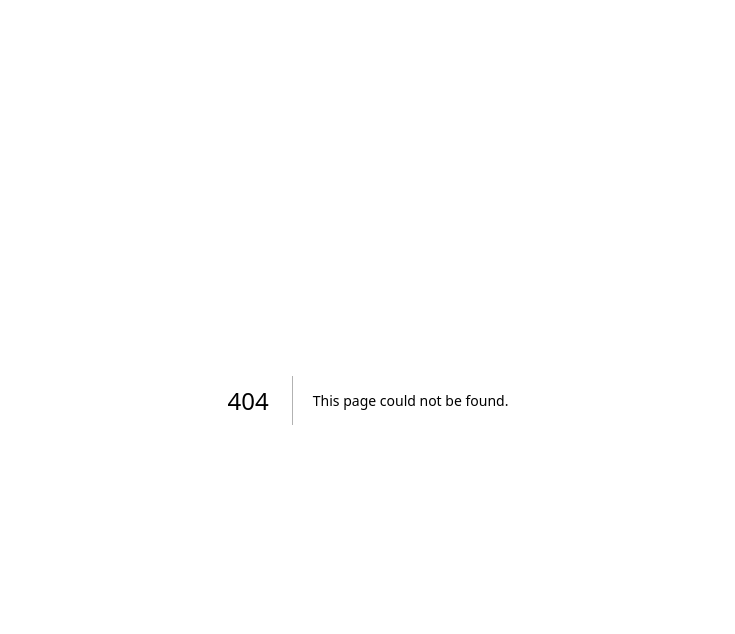
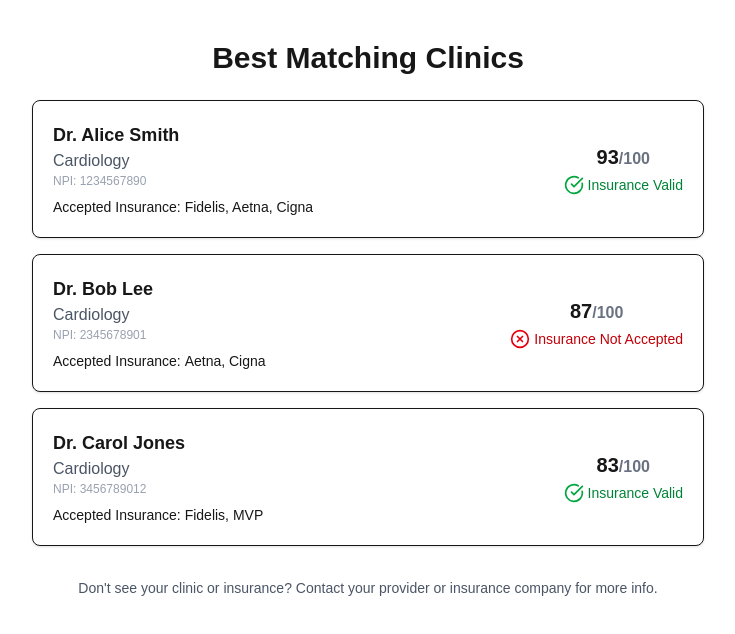
Before and after one commit to JamesCHamilton/HospitalityAI, a Next.js app in the folder frontend/: page /patient/matches/1 in a window 1280 px wide. Before the commit this address had no page. Shown: the top 634 px of the page, without its empty margins (272-1007 px from the left). Built offline with nearby package versions, Linux system fonts and the light colour scheme.

Commit message:
provider agent

```diff
--- /dev/null
+++ b/frontend/app/patient/matches/[id]/page.tsx
@@ -0,0 +1,122 @@
+"use client";
+import React, { useEffect, useState } from "react";
+import { CheckCircle, XCircle, Activity } from "lucide-react";
+
+type MatchResult = {
+  npi: string;
+  full_name: string;
+  specialty: string;
+  priority_score: number;
+  insurance_valid: boolean;
+  accepted_payers?: string[];
+};
+
+const MOCK_RESULTS: MatchResult[] = [
+  {
+    npi: "1234567890",
+    full_name: "Dr. Alice Smith",
+    specialty: "Cardiology",
+    priority_score: 0.93,
+    insurance_valid: true,
+    accepted_payers: ["Fidelis", "Aetna", "Cigna"],
+  },
+  {
+    npi: "2345678901",
+    full_name: "Dr. Bob Lee",
+    specialty: "Cardiology",
+    priority_score: 0.87,
+    insurance_valid: false,
+    accepted_payers: ["Aetna", "Cigna"],
+  },
+  {
+    npi: "3456789012",
+    full_name: "Dr. Carol Jones",
+    specialty: "Cardiology",
+    priority_score: 0.83,
+    insurance_valid: true,
+    accepted_payers: ["Fidelis", "MVP"],
+  },
+];
+
+export default function MatchResultsPage({ params }: { params: { id: string } }) {
+  const [matches, setMatches] = useState<MatchResult[]>([]);
+  const [loading, setLoading] = useState(true);
+
+  useEffect(() => {
+    async function fetchMatches() {
+      setLoading(true);
+      try {
+        // Replace below with your actual backend API endpoint as needed
+        // const res = await fetch(`http://localhost:8080/api/match/${params.id}`);
+        // const data = await res.json();
+        // setMatches(data.matches || []);
+        // For now, use mock data
+        setTimeout(() => {
+          setMatches(MOCK_RESULTS);
+          setLoading(false);
+        }, 800);
+      } catch (err) {
+        setMatches(MOCK_RESULTS);
+        setLoading(false);
+      }
+    }
+    fetchMatches();
+  }, [params.id]);
+
+  return (
+    <div className="max-w-2xl mx-auto py-10">
+      <h1 className="text-3xl font-bold mb-6 text-center">Best Matching Clinics</h1>
+      {loading ? (
+        <div className="flex flex-col items-center text-muted-foreground">
+          <Activity className="animate-spin mb-2" />
+          <span>Loading top matches...</span>
+        </div>
+      ) : (
+        <div className="space-y-4">
+          {matches.length === 0 && (
+            <div className="text-center text-gray-500">No matches found for this patient.</div>
+          )}
+          {matches.map((match, i) => (
+            <div
+              key={match.npi}
+              className="border rounded-lg shadow p-5 flex items-center gap-4 bg-white"
+            >
+              <div className="flex flex-col flex-1">
+                <span className="text-lg font-semibold">{match.full_name}</span>
+                <span className="text-gray-600">{match.specialty}</span>
+                <span className="text-xs text-gray-400">NPI: {match.npi}</span>
+                <span className="mt-2 text-sm">
+                  Accepted Insurance:
+                  <span className="ml-1">
+                    {match.accepted_payers?.join(", ") || "Unknown"}
+                  </span>
+                </span>
+              </div>
+              <div className="flex flex-col items-center">
+                <div className="text-xl font-bold mb-1">
+                  {(match.priority_score * 100).toFixed(0)}<span className="text-gray-500 text-base">/100</span>
+                </div>
+                <div className="flex items-center gap-1">
+                  {match.insurance_valid ? (
+                    <>
+                      <CheckCircle className="h-5 w-5 text-green-600" />{" "}
+                      <span className="text-green-700 text-sm">Insurance Valid</span>
+                    </>
+                  ) : (
+                    <>
+                      <XCircle className="h-5 w-5 text-red-600" />{" "}
+                      <span className="text-red-700 text-sm">Insurance Not Accepted</span>
+                    </>
+                  )}
+                </div>
+              </div>
+            </div>
+          ))}
+        </div>
+      )}
+      <div className="mt-8 text-center text-gray-600 text-sm">
+        Don&apos;t see your clinic or insurance? Contact your provider or insurance company for more info.
+      </div>
+    </div>
+  );
+}
--- a/frontend/app/patient/page.tsx
+++ b/frontend/app/patient/page.tsx
@@ -39,9 +39,9 @@ export default function PatientPage() {
     if (selectedFile) data.append('referral_pdf', selectedFile);
 
     try {
-      const ingestRes = await fetch('http://localhost:8081/api/ingest', { method: 'POST', body: data });
-      const ingestData = await ingestRes.json();
-      setExtractedContext(ingestData.extracted?.clinical_reason || formData.history);
+      // const ingestRes = await fetch('http://localhost:8081/api/ingest', { method: 'POST', body: data });
+      // const ingestData = await ingestRes.json();
+      // setExtractedContext(ingestData.extracted?.clinical_reason || formData.history);
       setStep(2); // Move to Refinement
     } catch (err) {
       console.error("Ingestion failed", err);
@@ -54,23 +54,39 @@ export default function PatientPage() {
   const getFinalMatches = async () => {
     setLoading(true);
     try {
-      const matchRes = await fetch('http://localhost:8080/api/match', {
-        method: 'POST',
-        headers: { 'Content-Type': 'application/json' },
-        body: JSON.stringify({
-          patientContext: extractedContext,
-          filters: filters
+      // Use the FastAPI /match_providers endpoint instead of old /api/match
+      const formPayload = new FormData();
+      if (selectedFile) formPayload.append("file", selectedFile);
+      // Pass patient + context info as supplemental JSON (stringified)
+      formPayload.append(
+        "json_data",
+        JSON.stringify({
+          patient_name: formData.name,
+          clinical_history: extractedContext || formData.history,
+          insurance_id: formData.insurance,
+          zipcode: filters.zipcode,
+          specialization: filters.specialization,
+          sex: filters.sex,
+          max_wait_days: filters.max_wait_days,
         })
+      );
+      const matchRes = await fetch("http://localhost:8000/match_providers", {
+        method: "POST",
+        body: formPayload,
       });
       const matchData = await matchRes.json();
-      setMatches(matchData.matches || []);
+      setMatches(matchData.top_matches || []);
       setStep(3);
     } catch (err) {
       console.error("Match failed", err);
+      alert("Matching service failed.");
     } finally {
       setLoading(false);
     }
   };
+
+
+
 
   return (
     <div className="max-w-2xl mx-auto py-10 px-4">
@@ -257,40 +273,126 @@ export default function PatientPage() {
       )}
 
       {/* Step 3: Match Results */}
-      {step === 3 && matches[idx] && (
+      {step === 3 && matches && (
         <div className="relative animate-in fade-in slide-in-from-bottom-8 duration-500">
-          <div className="bg-white rounded-[40px] shadow-2xl overflow-hidden border border-gray-100 p-10">
-            {/* Same match card logic as before */}
+          {/* Criteria Summary Section */}
+          <div className="mb-8">
+            <div className="flex items-center gap-2 mb-2">
+              <FileText className="w-5 h-5 text-purple-500" />
+              <span className="text-[11px] font-black text-purple-700 uppercase tracking-widest">
+                Reasoning Criteria
+              </span>
+            </div>
+            <div className="bg-purple-50 p-4 rounded-2xl border border-purple-100 text-sm font-medium text-purple-900 shadow">
+              {/** If the backend provides llm_criteria_summary, display it; fallback above sample for demo */}
+              {matches.llm_criteria_summary ||
+                "Providers were selected based on their acceptance of Aetna EPO Gold insurance and their relevance to cardiology, with preference given to those specializing in cardiovascular disease due to the patient's suspected Coronary Artery Disease. Internal Medicine specialists were considered for their potential to manage related conditions (hypertension and diabetes)."}
+            </div>
+          </div>
+
+          {/* Patient Clinical Summary Card */}
+          <div className="mb-6 flex flex-col gap-3">
+            <div className="flex items-center gap-2">
+              <HeartPulse className="h-5 w-5 text-red-500" />
+              <span className="uppercase text-[11px] font-black text-gray-500 tracking-widest">
+                Clinical Summary
+              </span>
+            </div>
+            <div className="bg-red-50/60 border border-red-100 p-5 rounded-2xl text-sm text-gray-700 font-medium">
+              {matches.patient_summary?.clinical_summary?.value || (
+                <>Patient John Doe presents with intermittent substernal chest pain (7/10) radiating to the left jaw over the past 48 hours. Medical history includes hypertension (managed with Lisinopril) and type II diabetes. An in-office EKG showed minor ST-segment depression. The patient is stable but is being referred to Cardiology for immediate evaluation of suspected Coronary Artery Disease, with a request for a stress test and possible imaging.</>
+              )}
+            </div>
+          </div>
+
+          {/* Card for current match */}
+          <div className="bg-white rounded-[40px] shadow-2xl overflow-hidden border border-gray-100 p-10 mb-4">
             <div className="flex justify-between items-start mb-8">
               <div>
-                <h3 className="text-4xl font-black text-gray-900 tracking-tighter leading-none mb-2">{matches[idx].full_name}</h3>
-                <div className="flex items-center gap-4">
-                  <p className="text-blue-600 font-bold text-sm bg-blue-50 px-3 py-1 rounded-lg">NPI: {matches[idx].npi}</p>
-                  <p className="flex items-center text-gray-400 text-xs font-bold uppercase tracking-widest"><MapPin className="h-3 w-3 mr-1" /> NYC</p>
+                <h3 className="text-3xl md:text-4xl font-black text-gray-900 tracking-tighter leading-none mb-2">
+                  {matches[idx].provider_name}
+                </h3>
+                <div className="flex items-center gap-4 flex-wrap">
+                  <span className="text-blue-600 font-bold text-sm bg-blue-50 px-3 py-1 rounded-lg flex items-center gap-1">
+                    <span className="font-mono">NPI:</span> {matches[idx].npi}
+                  </span>
+                  <span className="flex items-center text-gray-400 text-xs font-bold uppercase tracking-widest gap-1">
+                    <Building className="h-3 w-3 mr-1" /> NYC
+                  </span>
                 </div>
               </div>
               <div className="text-right">
-                <div className="text-5xl font-black text-green-500 leading-none">{matches[idx].match_score}%</div>
-                <p className="text-[10px] font-black text-gray-400 uppercase tracking-widest mt-1">Match Quality</p>
+                <div className="text-5xl font-black text-green-500 leading-none">
+                  {/* Show as percent, rounded */}
+                  {Math.round((matches[idx].match_score ?? 0) * 100)}%
+                </div>
+                <p className="text-[10px] font-black text-gray-400 uppercase tracking-widest mt-1">
+                  Match Quality
+                </p>
               </div>
             </div>
+
+            <div className="mb-6">
+              <div className="flex flex-wrap gap-2 mb-2">
+                {matches[idx].specialty_taxonomies?.map((tax, i) => (
+                  <span key={tax+i} className="bg-purple-100 text-purple-700 text-xs px-2 py-1 rounded font-bold flex items-center gap-1">
+                    <ShieldCheck className="h-3 w-3" />
+                    {tax}
+                  </span>
+                ))}
+              </div>
+              <div className="flex flex-wrap gap-2">
+                {matches[idx].insurances?.map((insurance, i) => (
+                  <span key={insurance+i} className="bg-green-100 text-green-700 text-xs px-2 py-1 rounded font-bold flex items-center gap-1">
+                    <ShieldCheck className="h-3 w-3" /> {insurance}
+                  </span>
+                ))}
+              </div>
+            </div>
+
             <div className="space-y-6 mb-10">
               <div className="bg-blue-50/50 p-6 rounded-3xl border border-blue-100">
-                <h4 className="text-[10px] font-black text-blue-700 uppercase tracking-widest mb-3 flex items-center"><ShieldCheck className="h-4 w-4 mr-2" /> Clinical Justification</h4>
-                <p className="text-sm text-gray-700 leading-relaxed font-medium">{matches[idx].medical_indications_justification}</p>
+                <h4 className="text-[10px] font-black text-blue-700 uppercase tracking-widest mb-3 flex items-center">
+                  <FileText className="h-4 w-4 mr-2" /> Reason for Match
+                </h4>
+                <p className="text-sm text-gray-700 leading-relaxed font-medium">
+                  {matches[idx].reason}
+                </p>
               </div>
             </div>
             <div className="flex gap-4">
-              <button onClick={() => setIdx((idx + 1) % matches.length)} className="flex-1 py-5 border-2 border-gray-100 rounded-3xl flex justify-center items-center hover:bg-red-50 transition-all group">
+              <button
+                type="button"
+                onClick={() => setIdx((idx + 1) % matches.length)}
+                className="flex-1 py-5 border-2 border-gray-100 rounded-3xl flex justify-center items-center hover:bg-red-50 transition-all group"
+              >
                 <XCircle className="text-gray-300 group-hover:text-red-500 h-10 w-10 transition-colors" />
               </button>
-              <button onClick={() => alert("Handoff Initiated!")} className="flex-[2] py-5 bg-blue-600 text-white rounded-3xl flex justify-center items-center hover:bg-blue-700 transition-all shadow-2xl font-black text-xl gap-3">
+              <button
+                type="button"
+                onClick={() => alert('Handoff Initiated!')}
+                className="flex-[2] py-5 bg-blue-600 text-white rounded-3xl flex justify-center items-center hover:bg-blue-700 transition-all shadow-2xl font-black text-xl gap-3"
+              >
                 <CheckCircle className="h-8 w-8" /> Select Provider
               </button>
             </div>
           </div>
+
+          {/* Optionally, show navigation dots for matches */}
+          <div className="flex items-center justify-center gap-2 mt-4">
+            {matches.map((_, i) => (
+              <button
+                key={i}
+                onClick={() => setIdx(i)}
+                className={`w-3 h-3 rounded-full border ${i === idx ? 'bg-purple-600 border-purple-600' : 'bg-gray-200 border-gray-300'} transition-all`}
+                aria-label={`Provider match ${i + 1}`}
+                tabIndex={0}
+              />
+            ))}
+          </div>
         </div>
       )}
+
     </div>
   );
 }
```
